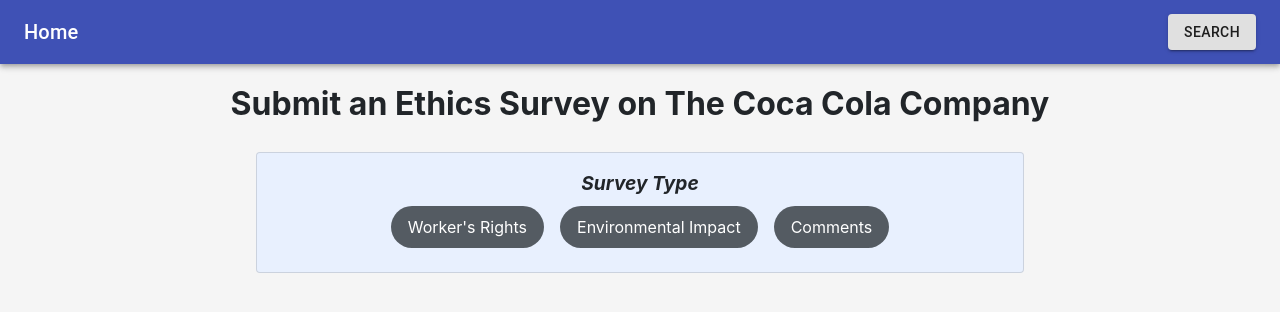
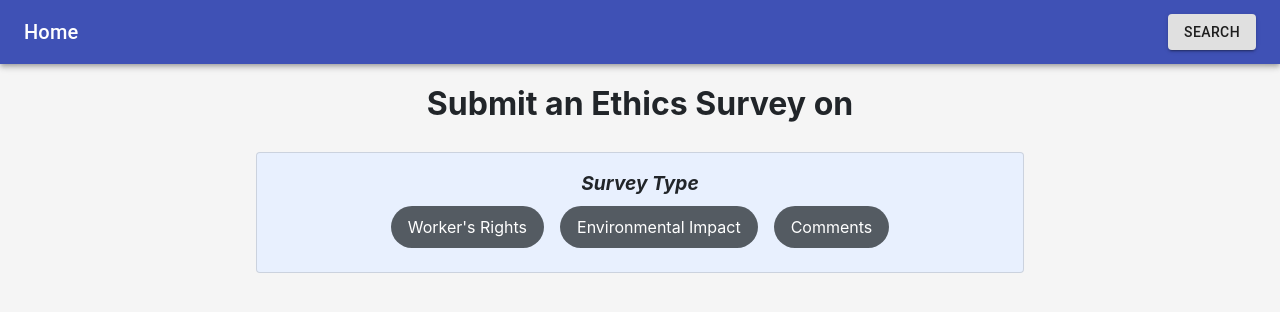
Before and after one commit to xenown/deltahacks2020, a React (Create React App) app: page /survey in a window 1280 px wide. Shown: the top 312 px of the page. Built offline with nearby package versions, Linux system fonts and the light colour scheme; a web font is replaced by a local one.

Commit message:
integrating passed in company selected

```diff
--- a/src/Components/Survey.js
+++ b/src/Components/Survey.js
@@ -7,16 +7,13 @@
 class Survey extends React.Component {
     constructor(props) {
         super(props)
-        this.state = {
-            company: "The Coca Cola Company"
-        }
     }
 
     render() {
         return (
             <div>
                 <div className="survey-header">
-                    Submit an Ethics Survey on {this.state.company}
+                    Submit an Ethics Survey on {this.props.companySelected}
                 </div>
                 <div className="survey-container">
                     <div className="card">
@@ -33,16 +30,16 @@
                     <div className="tab-content">
                         <div id="workers" className="tab-pane fade in active">
                             <h3>Worker's Rights Survey</h3>
-                            <WorkerForm companyName="Disney" />
+                            <WorkerForm companyName={this.props.companySelected} />
                         </div>
                         <div id="environment" className="tab-pane fade">
                             <h3>Environmental Impact Survey</h3>
-                            <EnviroForm companyName="Disney" />
+                            <EnviroForm companyName={this.props.companySelected} />
                         </div>
                         <div id="comments" className="tab-pane fade">
                             <h3>Comments</h3>
                             <p>Have any ethical concerns not convered by our other surveys? Leave a comment!</p>
-                            <CommentForm companyName="Disney" />
+                            <CommentForm companyName={this.props.companySelected} />
                         </div>
                     </div>
                 </div>
```
